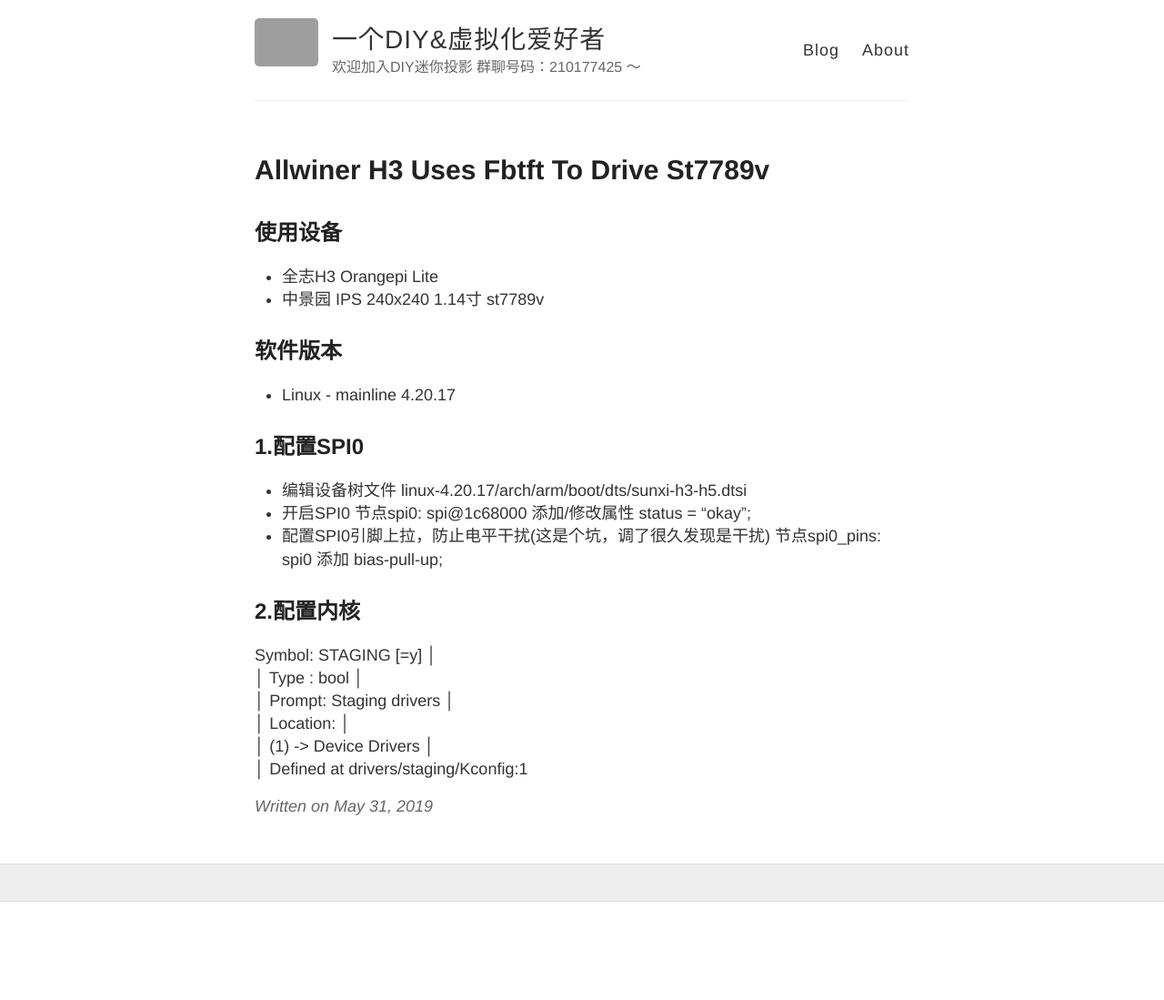
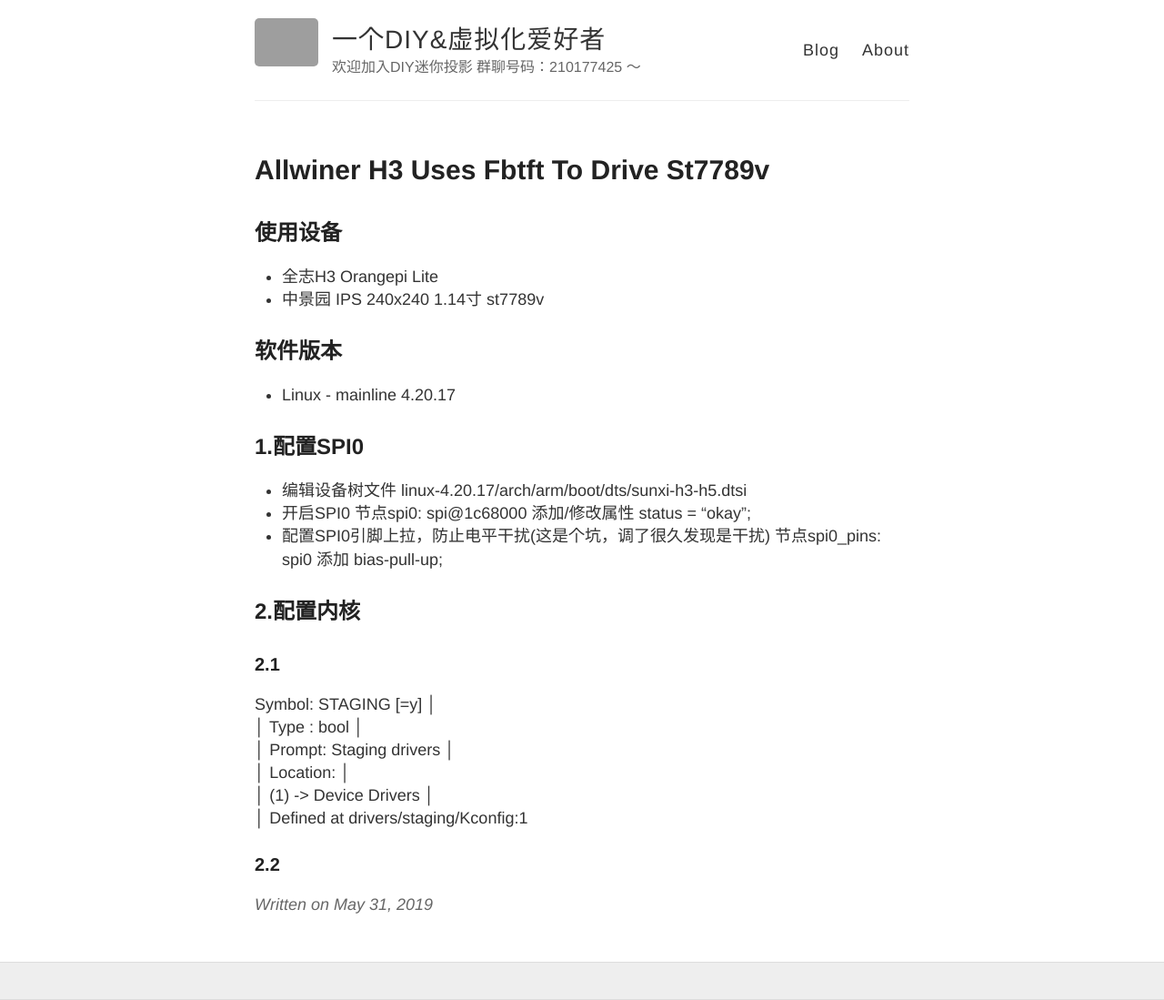
Before and after one commit to io-hack/io-hack.github.io, a Jekyll site: the page built from _posts/2019-05-31-Allwiner-H3-uses-fbtft-to-drive-st7789v.md, in a window 1280 px wide. Shown: the whole page at 91% size. Built offline with Jekyll 4.4.1, drawn with Linux system fonts in a browser that asks for light colours; our own code applies the rules of GitHub Pages for plain Markdown files; before the commit the page ends 991 px from its top, so only the background shows below that; grey boxes are pictures that could not be loaded.

Commit message:
Update 2019-05-31-Allwiner-H3-uses-fbtft-to-drive-st7789v.md

```diff
--- a/_posts/2019-05-31-Allwiner-H3-uses-fbtft-to-drive-st7789v.md
+++ b/_posts/2019-05-31-Allwiner-H3-uses-fbtft-to-drive-st7789v.md
@@ -14,9 +14,11 @@ published: true
 - 配置SPI0引脚上拉，防止电平干扰(这是个坑，调了很久发现是干扰) 节点spi0_pins: spi0 添加 bias-pull-up;
 
 ## 2.配置内核
+### 2.1
 Symbol: STAGING [=y]                                                    │
   │ Type  : bool                                                            │
   │ Prompt: Staging drivers                                                 │
   │   Location:                                                             │
   │ (1) -> Device Drivers                                                   │
   │   Defined at drivers/staging/Kconfig:1
+### 2.2
```
